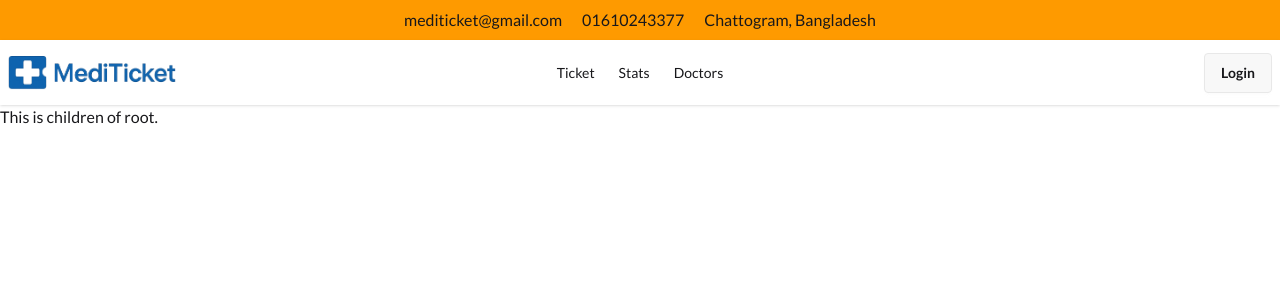
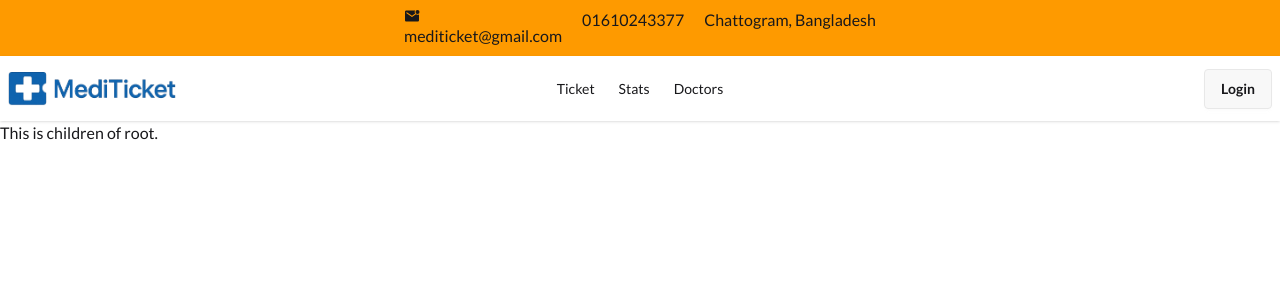
Before and after one commit to Suprio-Das/MediTicket, a React (Vite) app: page / in a window 1280 px wide. Shown: the top 300 px of the page. Built offline with nearby package versions, Linux system fonts and the light colour scheme.

Commit message:
Mail icon set to the navbar email

```diff
--- a/src/Components/Shared/Navbar.jsx
+++ b/src/Components/Shared/Navbar.jsx
@@ -1,11 +1,11 @@
 import { Link } from 'react-router';
 import MediTicketLogo from '../../assets/MediTicket.png';
-
+import { IoMdMailUnread } from "react-icons/io";
 const Navbar = () => {
     return (
         <div>
             <div className='bg-amber-500 p-2 flex justify-center gap-5'>
-                <p>mediticket@gmail.com</p>
+                <p><IoMdMailUnread /> mediticket@gmail.com</p>
                 <p>01610243377</p>
                 <p>Chattogram, Bangladesh</p>
             </div>
```
